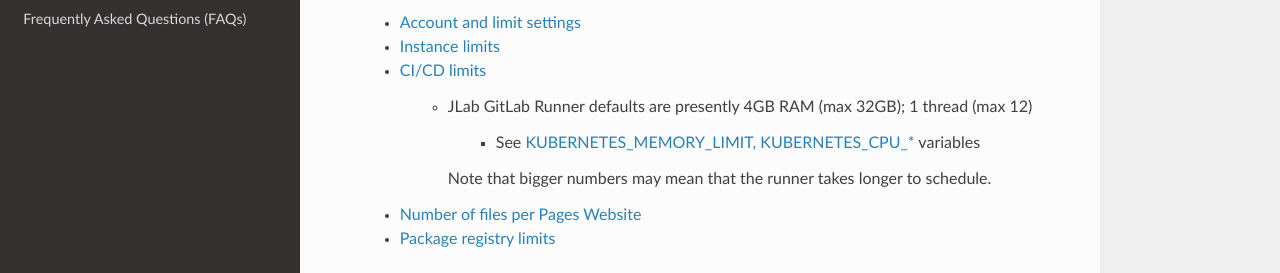
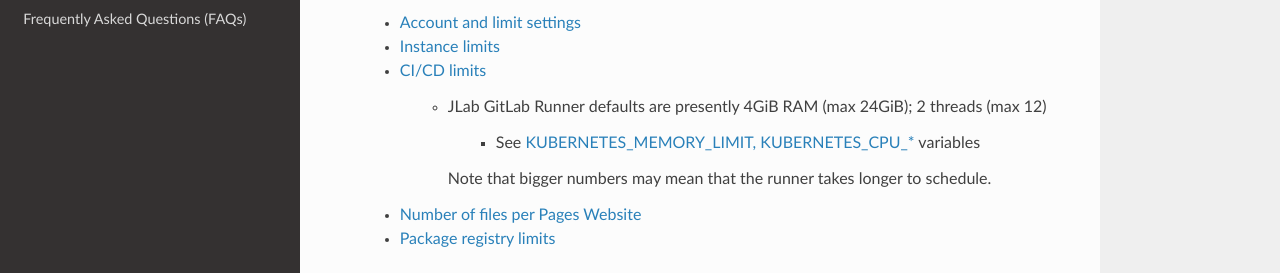
Before and after one commit to auraecosystem/jlab.org, a Sphinx documentation site: the page built from source/gitlab.rst, in a window 1280 px wide and 900 px high, scrolled down 2883 px. Shown: the part 460-733 px from the top of the window. Built offline with Sphinx 7.4.7 and the Read the Docs theme 3.1.0, drawn with Linux system fonts in a browser that asks for light colours.

Commit message:
Updated CI runner default specs
- See also:  INC0279765

```diff
--- a/source/gitlab.rst
+++ b/source/gitlab.rst
@@ -122,7 +122,7 @@ Examples are are documented here:
    - `Instance limits <https://docs.gitlab.com/ee/administration/instance_limits.html>`_
    - `CI/CD limits <https://docs.gitlab.com/ee/administration/instance_limits.html#cicd-limits>`_
 
-      - JLab GitLab Runner defaults are presently 4GB RAM (max 32GB); 1 thread (max 12)
+      - JLab GitLab Runner defaults are presently 4GiB RAM (max 24GiB); 2 threads (max 12)
 
           - See `KUBERNETES_MEMORY_LIMIT, KUBERNETES_CPU_* <https://docs.gitlab.com/runner/executors/kubernetes/#overwrite-container-resources>`_ variables
 
```
